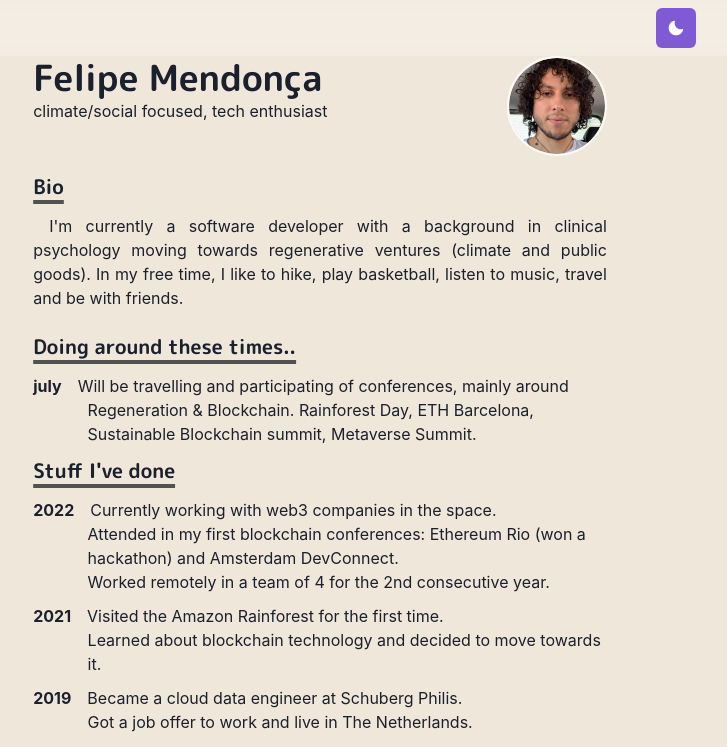
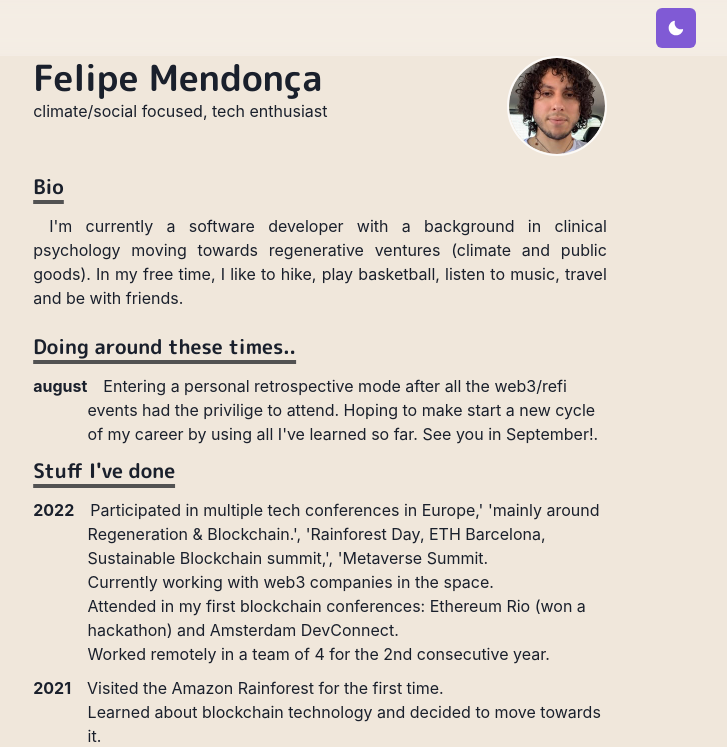
Before and after one commit to fysp11/personal-website, a Next.js app: page / in a window 1280 px wide. Shown: the top 747 px of the page, without its empty margins (320-1047 px from the left). Built offline with nearby package versions, Linux system fonts and the light colour scheme.

Commit message:
fixed timely comment about

```diff
--- a/constants/doing-now.ts
+++ b/constants/doing-now.ts
@@ -5,12 +5,11 @@ export interface CurrentActivity {
 
 export const CurrentActivities: CurrentActivity[] = [
     {
-        ref: 'july',
+        ref: 'august',
         comments: [
-            'Will be travelling and participating of conferences,',
-            'mainly around Regeneration & Blockchain.',
-            'Rainforest Day, ETH Barcelona, Sustainable Blockchain summit,',
-            'Metaverse Summit'
+            'Entering a personal retrospective mode after all the web3/refi',
+            'events had the privilige to attend. Hoping to make start a new cycle',
+            "of my career by using all I've learned so far. See you in September!",
         ]
     },
 ]
--- a/constants/experiences.ts
+++ b/constants/experiences.ts
@@ -7,6 +7,12 @@ export const EXPERIENCES_DATA: Experience[] = [
     {
         year: 2022,
         comments: [
+            (
+                `Participated in multiple tech conferences in Europe,'
+                'mainly around Regeneration & Blockchain.',
+                'Rainforest Day, ETH Barcelona, Sustainable Blockchain summit,',
+                'Metaverse Summit`
+            ),
             'Currently working with web3 companies in the space',
             'Attended in my first blockchain conferences: Ethereum Rio (won a hackathon) and Amsterdam DevConnect',
             'Worked remotely in a team of 4 for the 2nd consecutive year',
```
